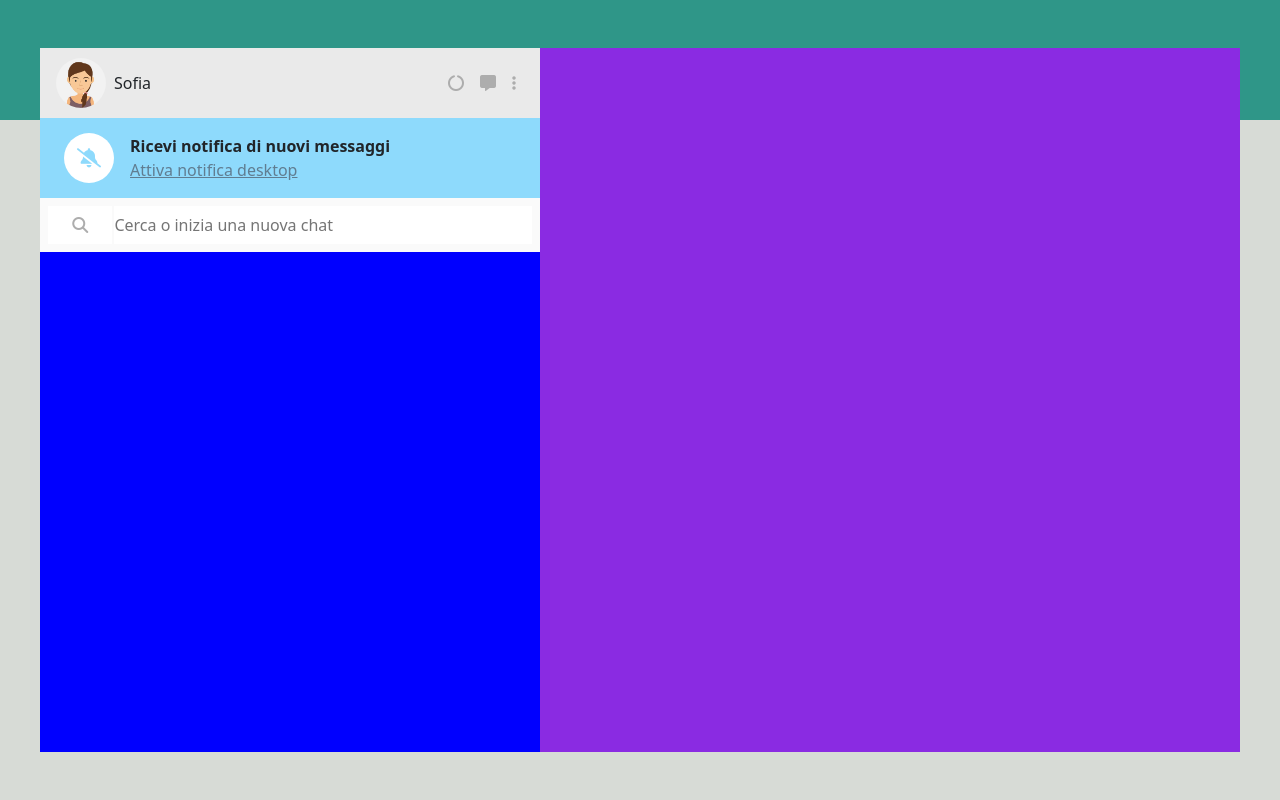
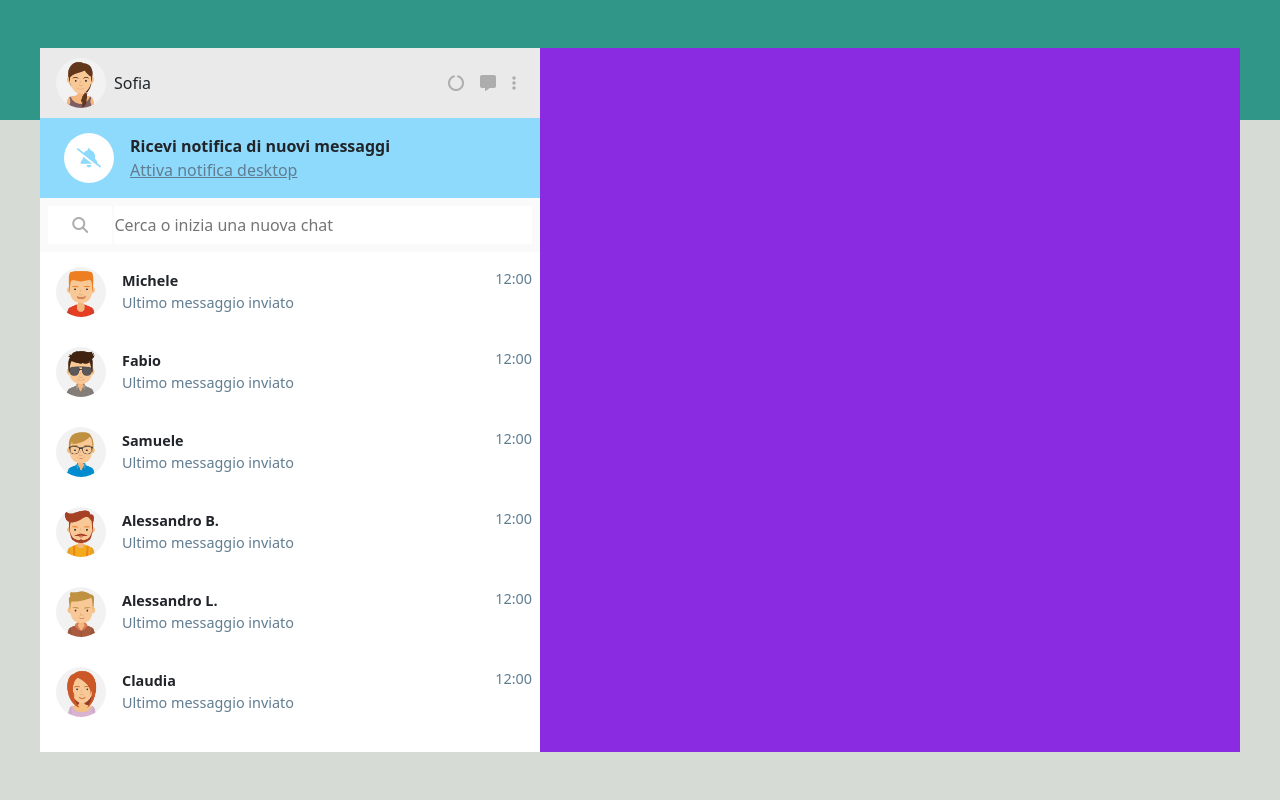
Before and after one commit to EmanueleDiLeo/vue-boolzapp, a plain HTML site: page index.html in a window 1280 px wide. Drawn offline with nearby package versions, Linux system fonts and the light colour scheme.

Commit message:
[ADD] : contacts

```diff
--- a/css/style.css
+++ b/css/style.css
@@ -28,7 +28,7 @@ i{
 
 .box-left{
   height: 100%;
-  background-color: blue;
+  background-color: white;
 }
 
 .box-right{
@@ -87,3 +87,17 @@ i{
   width: 10%;
   text-align: center;
 }
+
+.contact{
+  height: 80px;
+}
+
+.contacts{
+  height: calc(100% - 210px);
+  overflow-y:scroll;
+  font-size: 0.9rem;
+}
+
+.color-grey{
+  color: #607d91;
+}
--- a/index.html
+++ b/index.html
@@ -69,7 +69,29 @@
               <input type="text" placeholder="Cerca o inizia una nuova chat">
             </div>
           </div>
-         <!-- END SEARCH -->
+          <!-- END SEARCH -->
+
+          <!-- START CONTACTS  -->
+          <div class="contacts">
+
+            <!-- START CONTACT -->
+            <div
+              v-for="(contact,index) in contacts"
+              class="d-flex justify-content-between
+              contact" >
+              <div class="d-flex align-items-center">
+                <img :src="contact.avatar" :alt="contact.name" class="mx-3 ">
+                <div class="d-flex flex-column ">
+                  <span><strong>{{contact.name}}</strong></span>
+                  <span class="color-grey">Ultimo messaggio inviato</span>
+                </div>
+              </div>
+              <span class="mt-3 me-2 color-grey">12:00</span>
+            </div>
+            <!-- START CONTACT -->
+
+          </div>
+          <!-- END CONTACTS -->
 
         </div>
         <!-- START BOX LEFT -->
```
